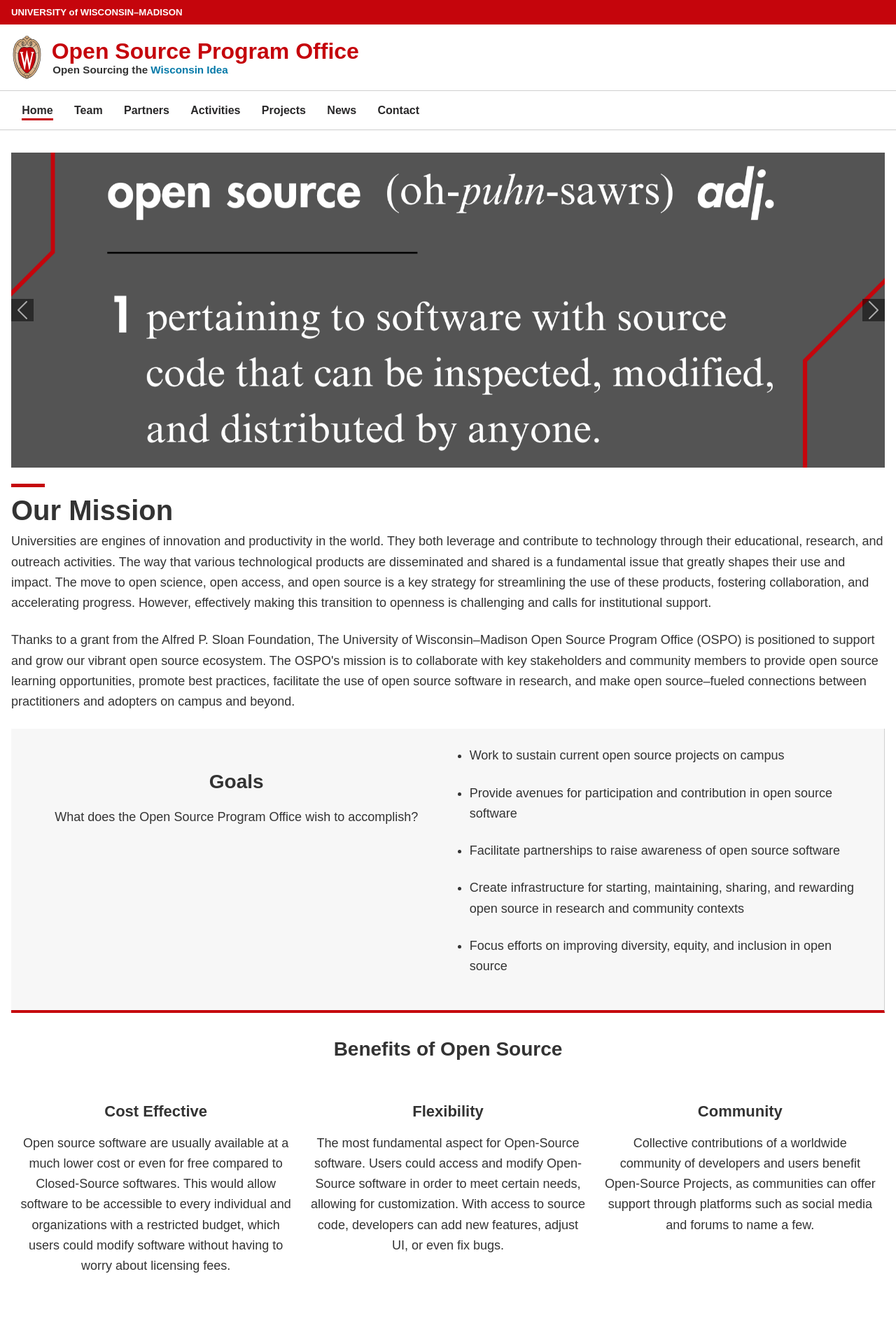
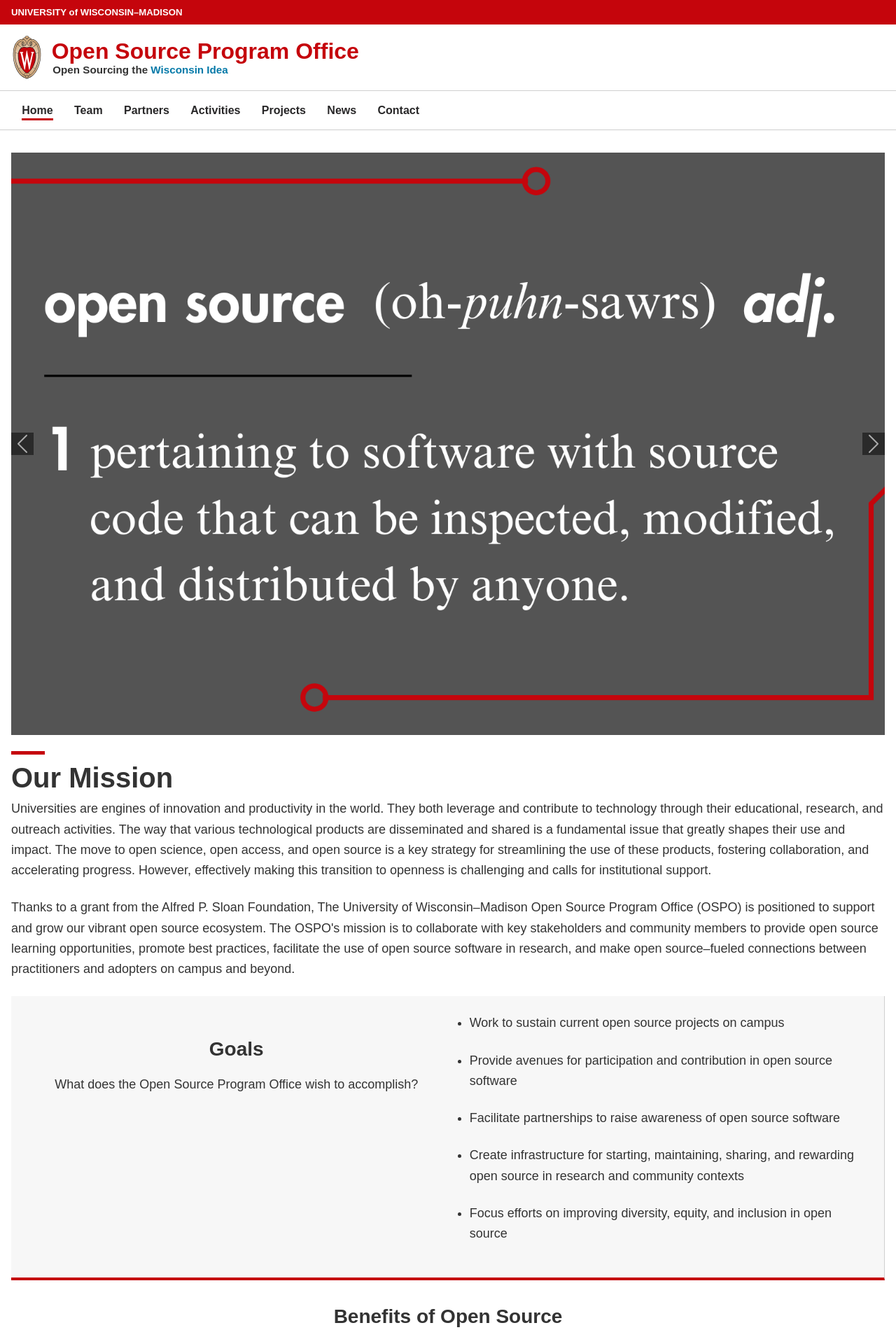
Before and after one commit to UW-Madison-DSI/ospo.wisc.edu-version-1.0, a Jekyll site: the page built from index.html, in a window 1280 px wide. Shown: the top 1920 px of the page at 70% size. Built offline with Jekyll 4.4.1, drawn with Linux system fonts in a browser that asks for light colours; some web fonts are replaced.

Commit message:
Changed the carousel to have a fixed aspect ratio.

```diff
--- a/_sass/main.scss
+++ b/_sass/main.scss
@@ -20,6 +20,19 @@
 .carousel-control-prev,
 .carousel-control-next, {
     width: unset;
+}
+
+.carousel-item .image {
+    width: 100% !important;
+    /* height: 450px !important; */
+    aspect-ratio: 1.5;
+    background-size: cover !important;
+    background-position: center !important;
+}
+
+.carousel-caption {
+    background: rgba(0,0,0,0.5);
+    border-radius: 25px;
 }
 
 /*
--- a/index.html
+++ b/index.html
@@ -8,18 +8,6 @@
         <meta charset="utf-8">
         <meta name="viewport" content="width=device-width, initial-scale=1">
         <title>Home</title>
-        <style>
-            .carousel-item .image {
-                width: 100% !important;
-                height: 450px !important;
-                background-size: cover !important;
-                background-position: center !important;
-            }
-            .carousel-caption {
-                background: rgba(0,0,0,0.5);
-                border-radius: 25px;
-            }
-        </style>
     </head>
     <body>
         <!-- carousel of images that relate to each component (news, projects, etc.)-->
```
Also changed, not shown: 4 other files.
